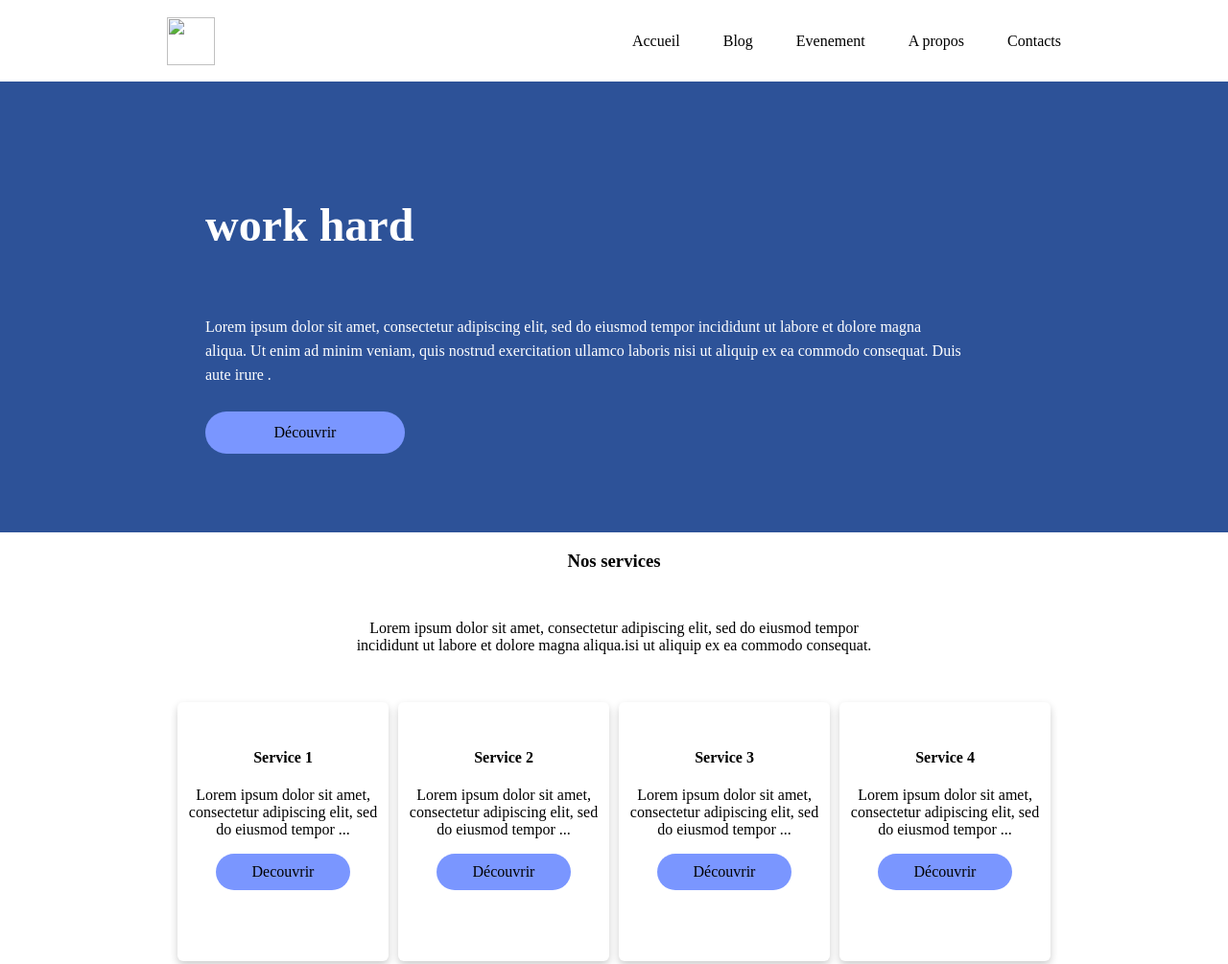
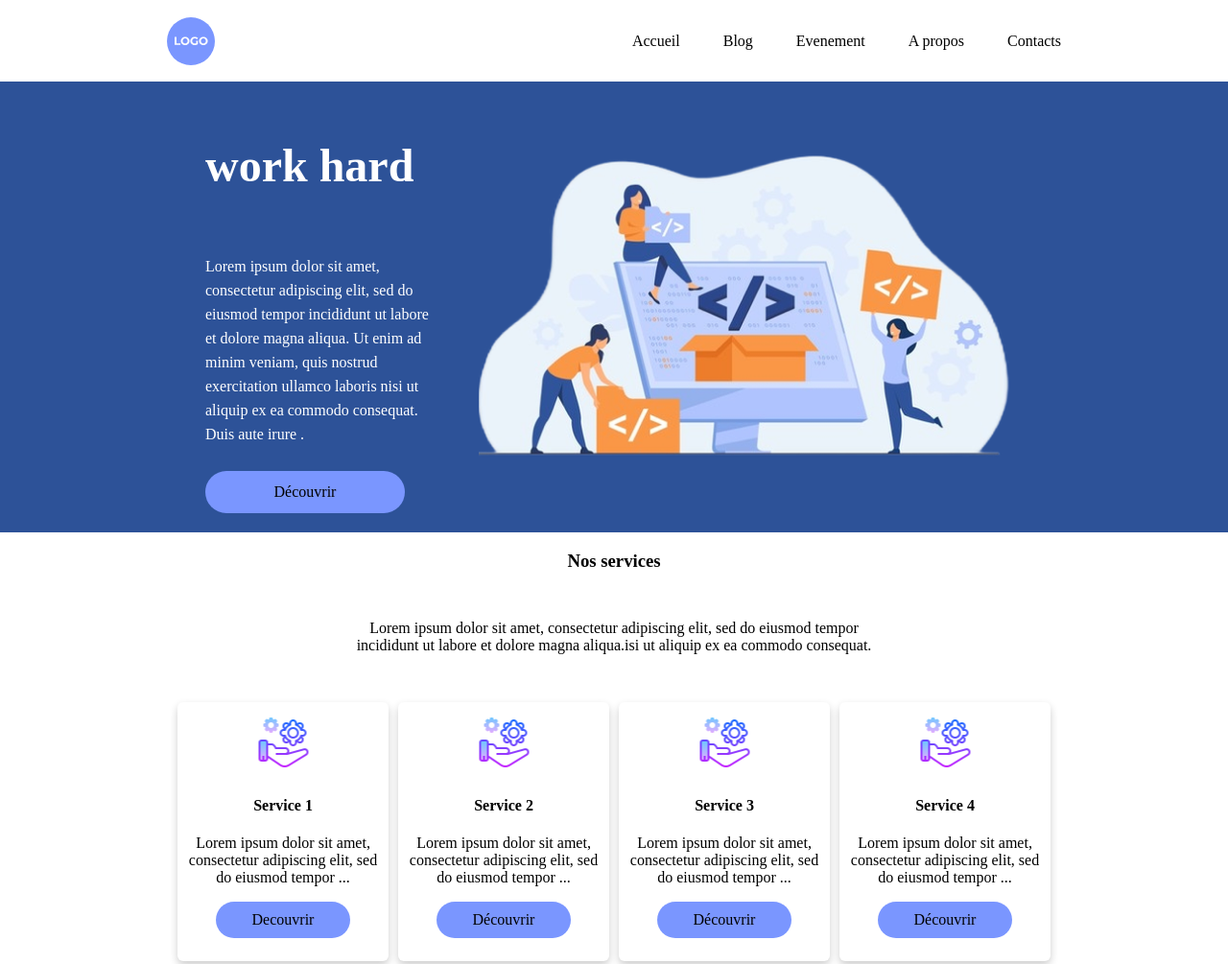
Before and after one commit to Renaudgael/Devoir_Gael_GOUNOU_YERIMA, a plain HTML site: page index.html in a window 1280 px wide. Shown: the top 1005 px of the page at 96% size. Drawn offline with Linux system fonts and the light colour scheme.

Commit message:
Update index.html

```diff
--- a/index.html
+++ b/index.html
@@ -11,7 +11,7 @@
 
     <header>
         <nav class="nav">
-            <img src="IMG/logologo.svg" height="50px" width="50px">
+            <img src="logologo.svg" height="50px" width="50px">
             <div class="menu">
                 <a href="">Accueil</a>
                 <a href="">Blog</a>
@@ -33,7 +33,7 @@
                 </div>
                 </div>
                  <div>
-                    <img src="IMG/b-dev-web 1.png" alt="">
+                    <img src="b-dev-web 1.png" alt="">
                  </div>
             </div>
         </section>
@@ -44,26 +44,26 @@
             <p class="paragraph">Lorem ipsum dolor sit amet, consectetur adipiscing elit, sed do eiusmod tempor <br>incididunt ut labore et  dolore magna aliqua.isi ut aliquip ex ea commodo consequat.</p>
             <div class="lesservices">
                 <div>
-                    <img src="IMG/icons8-service-64 1.png" alt="">
+                    <img src="icons8-service-64 1.png" alt="">
                     <h4>Service 1</h4>
                     <p>Lorem ipsum dolor sit amet, consectetur adipiscing elit, sed do eiusmod tempor ...</p>
                     <a href="#" >Decouvrir</a>
 
                 </div>
                 <div>
-                    <img src="IMG/icons8-service-64 1.png" alt="">
+                    <img src="icons8-service-64 1.png" alt="">
                     <h4>Service 2</h4>
                     <p>Lorem ipsum dolor sit amet, consectetur adipiscing elit, sed do eiusmod tempor ...</p>
                     <a href="#">Découvrir</a>
                 </div>
                 <div>
-                    <img src="IMG/icons8-service-64 1.png" alt="">
+                    <img src="icons8-service-64 1.png" alt="">
                     <h4>Service 3</h4>
                     <p>Lorem ipsum dolor sit amet, consectetur adipiscing elit, sed do eiusmod tempor ...</p>
                     <a href="#">Découvrir</a>
                 </div>
                 <div>
-                    <img src="IMG/icons8-service-64 1.png" alt="">
+                    <img src="icons8-service-64 1.png" alt="">
                     <h4>Service 4</h4>
                     <p>Lorem ipsum dolor sit amet, consectetur adipiscing elit, sed do eiusmod tempor ...</p>
                     <a href="#">Découvrir</a>
```
